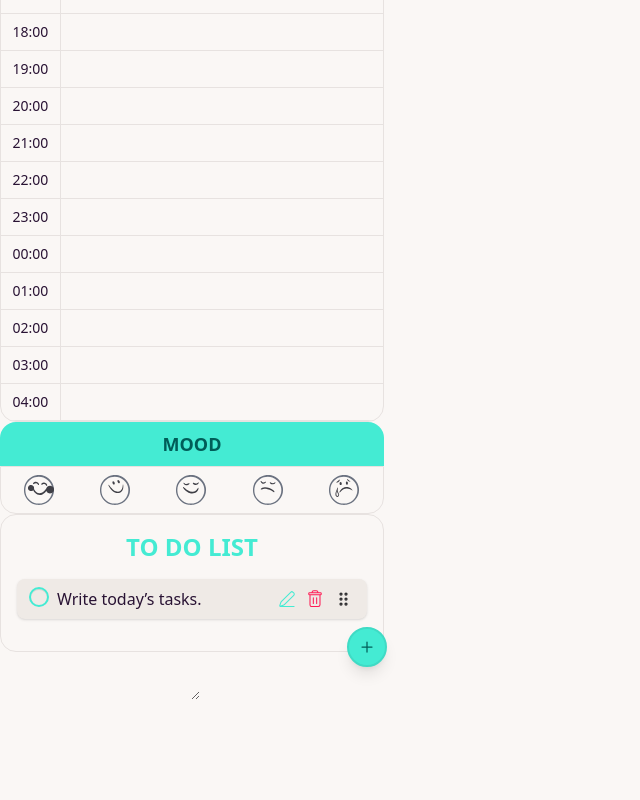
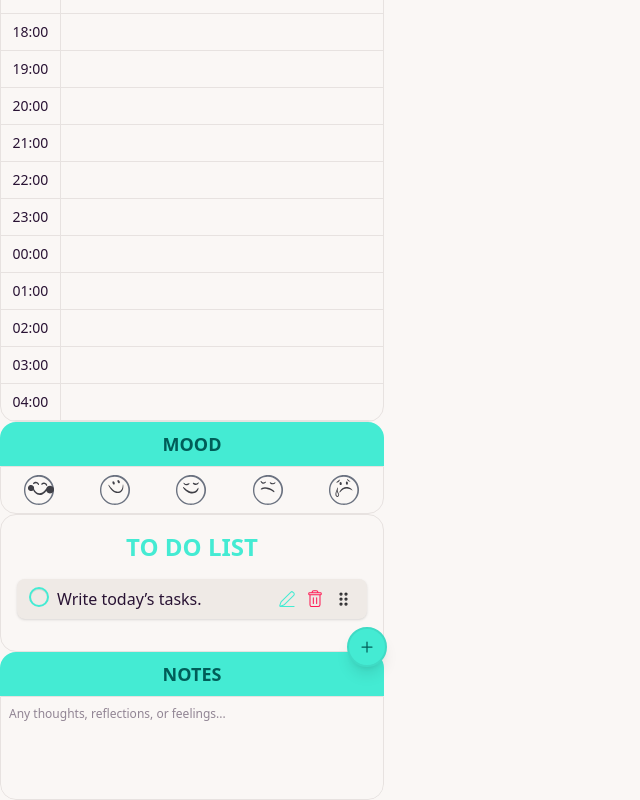
Before and after one commit to makee-ham/DayCraft, a React (Vite) app: page / in a window 1280 px wide. Shown: the part 512-1312 px from the top of the page, without its empty margins (0-640 px from the left). Before the commit the page ends 1218 px from the top, so only its background shows below. Built offline with nearby package versions, Linux system fonts and the light colour scheme.

Commit message:
feat #4 set features of notesbox and styled it

```diff
--- a/src/components/NotesBox/NotesBox.tsx
+++ b/src/components/NotesBox/NotesBox.tsx
@@ -1,7 +1,30 @@
+import { useState } from "react";
+
 export default function NotesBox() {
+  const [note, setNote] = useState<string>("");
+
+  const handleNoteChange = (e: React.ChangeEvent<HTMLTextAreaElement>) =>
+    setNote(e.target.value);
+
   return (
-    <section>
-      <textarea />
+    <section className="w-full max-w-sm rounded-box overflow-hidden">
+      <h2 className="text-lg font-bold text-center py-2 bg-primary text-primary-content">
+        NOTES
+      </h2>
+      <form
+        className="border border-base-300"
+        style={{
+          borderBottomLeftRadius: "var(--radius-box)",
+          borderBottomRightRadius: "var(--radius-box)",
+        }}
+      >
+        <textarea
+          value={note}
+          onChange={handleNoteChange}
+          placeholder="Any thoughts, reflections, or feelings..."
+          className="w-full p-2 min-h-[6rem] resize-none textarea-sm textarea-neutral outline-accent"
+        />
+      </form>
     </section>
   );
 }
--- a/src/components/TodoList/TodoList.tsx
+++ b/src/components/TodoList/TodoList.tsx
@@ -123,13 +123,13 @@ export default function TodoList() {
                       {editingId === todo.id ? (
                         <form
                           onSubmit={handleSubmitEdit}
-                          className="flex gap-1 w-full"
+                          className="flex gap-2 w-full"
                         >
                           <input
                             type="text"
                             value={editText}
                             onChange={(e) => setEditText(e.target.value)}
-                            className="input input-sm input-bordered flex-1"
+                            className="input input-sm input-accent flex-1"
                           />
                           <button
                             type="submit"
```
